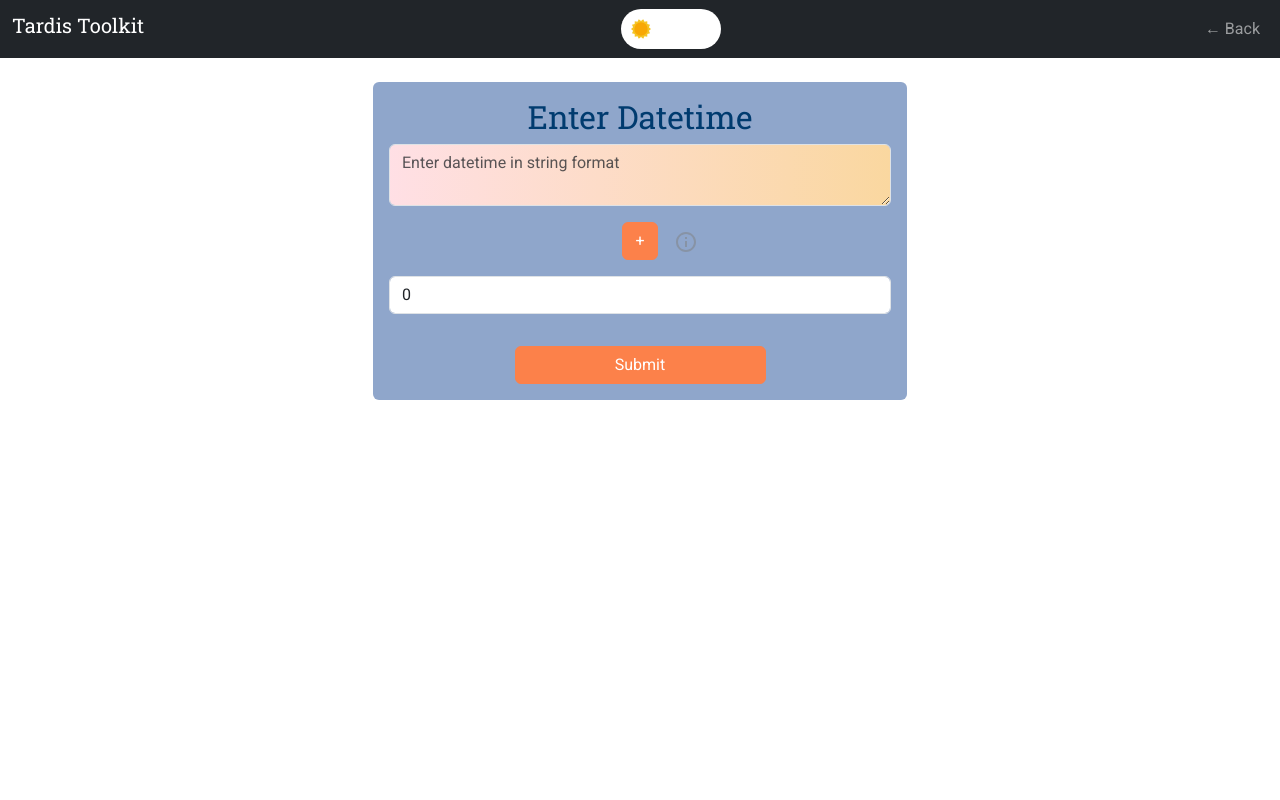
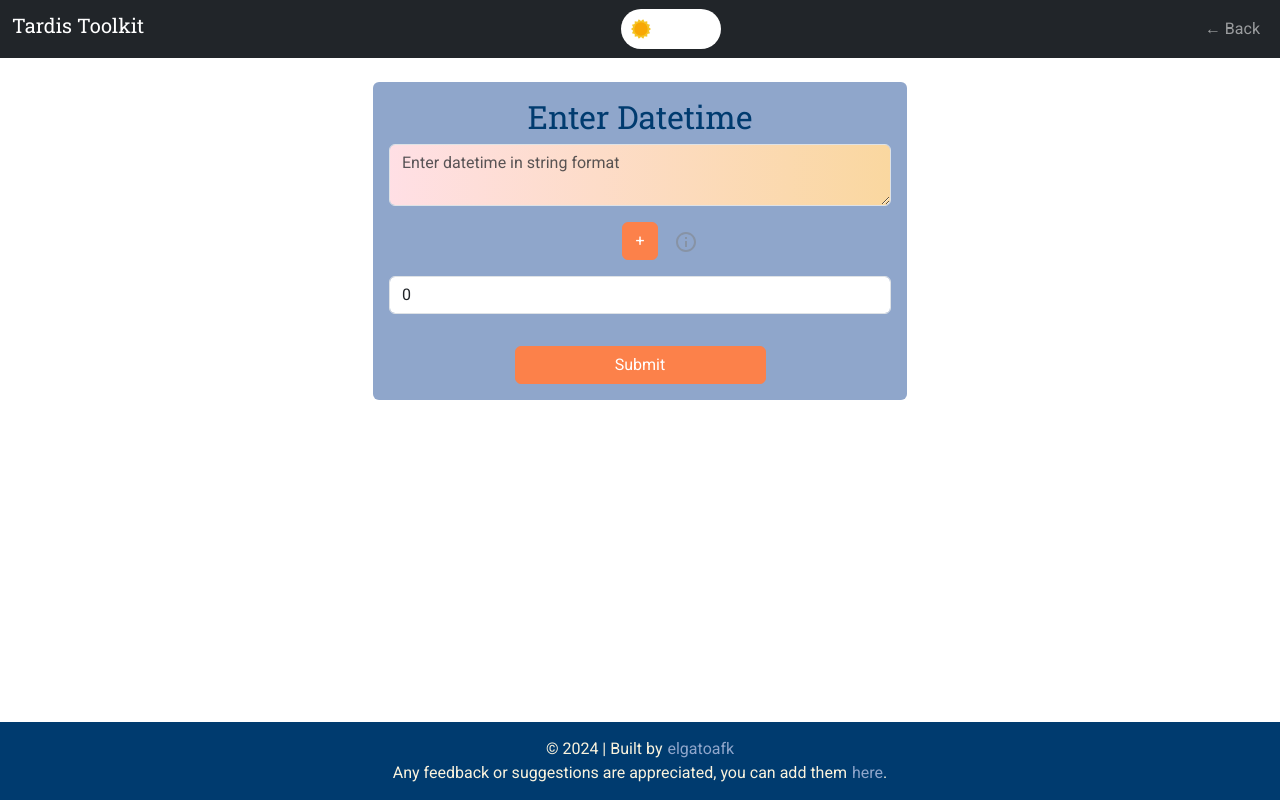
Before and after one commit to elgatoafk/tardis-remastered, a React (Create React App) app in the folder frontend/: page /add-subtract in a window 1280 px wide. Built offline with nearby package versions, Linux system fonts and the light colour scheme.

Commit message:
Add footer

```diff
--- a/frontend/src/App.js
+++ b/frontend/src/App.js
@@ -3,6 +3,7 @@ import { BrowserRouter as Router, Route, Routes } from 'react-router-dom';
 import Navbar from './components/Navbar';
 import TimeZoneSelector from './components/TimeZoneSelector';
 import AddSubtractDays from './components/AddSubtractDays';
+import Footer from './components/Footer';
 import 'bootstrap/dist/css/bootstrap.min.css';
 import  './App.css'
 
@@ -18,6 +19,7 @@ function App() {
                         <Route path="/add-subtract" element={<AddSubtractDays />} />
                     </Routes>
                 </div>
+                <Footer />
             </div>
         </Router>
     );
--- /dev/null
+++ b/frontend/src/components/Footer.js
@@ -0,0 +1,36 @@
+import React from 'react';
+import '../styles/Footer.css';
+
+const Footer = () => {
+    const currentYear = new Date().getFullYear();
+
+    return (
+        <footer className="footer">
+            <div className="footer-content">
+                <span> © {currentYear} | Built by
+                    <a
+                        href="https://github.com/elgatoafk"
+                        target="_blank"
+                        rel="noopener noreferrer"
+                        className="footer-link"
+                    >
+                        elgatoafk
+                    </a>
+                </span>
+                <span>
+                    Any feedback or suggestions are appreciated, you can add them
+                    <a
+                        href="https://forms.gle/17hzpdr2WC6nbptL9"
+                        target="_blank"
+                        rel="noopener noreferrer"
+                        className="footer-link"
+                    >
+                        here
+                    </a>.
+                </span>
+            </div>
+        </footer>
+    );
+};
+
+export default Footer;
--- /dev/null
+++ b/frontend/src/styles/Footer.css
@@ -0,0 +1,45 @@
+/* Footer Styles */
+.footer {
+    background-color: #003B6F;
+    color: #FAF3DD;
+    text-align: center;
+    padding: 15px;
+    font-family: 'Roboto', sans-serif;
+    font-size: 1rem;
+    position: absolute;
+    bottom: 0;
+    width: 100%;
+}
+
+/* Content inside the footer */
+.footer-content {
+    display: flex;
+    flex-direction: column;
+    align-items: center;
+}
+
+/* Links inside the footer */
+.footer-link {
+    color: #8FA6CB;
+    margin-left: 5px;
+    text-decoration: none;
+    transition: color 0.3s ease;
+}
+
+.footer-link:hover {
+    color: #FC814A;
+}
+
+/* Dark mode styles */
+body.dark-mode .footer {
+    background-color: #1a1a1a;
+    color: rgba(224, 230, 237, 0.8);
+}
+
+body.dark-mode .footer-link {
+    color: rgba(144, 202, 249, 0.8);
+}
+
+body.dark-mode .footer-link:hover {
+    color: rgba(231, 111, 81, 0.8);
+}
```
